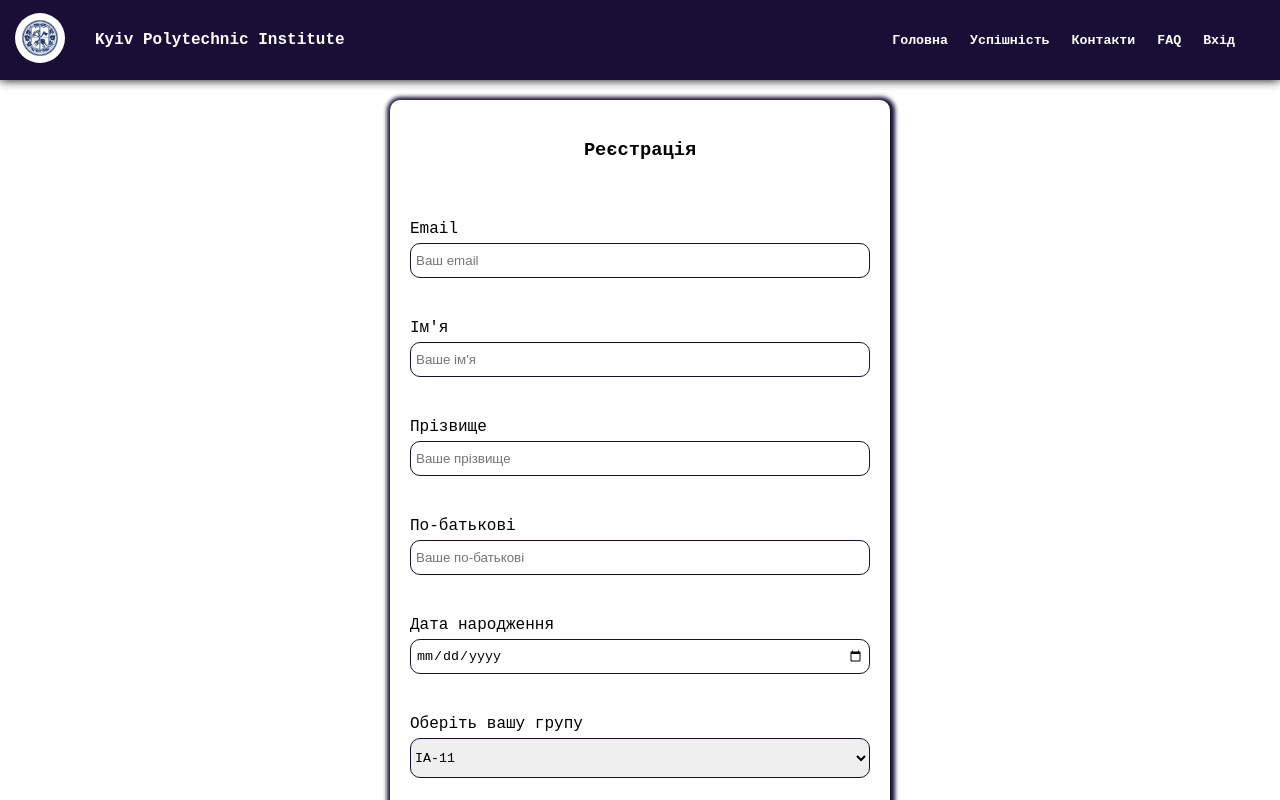
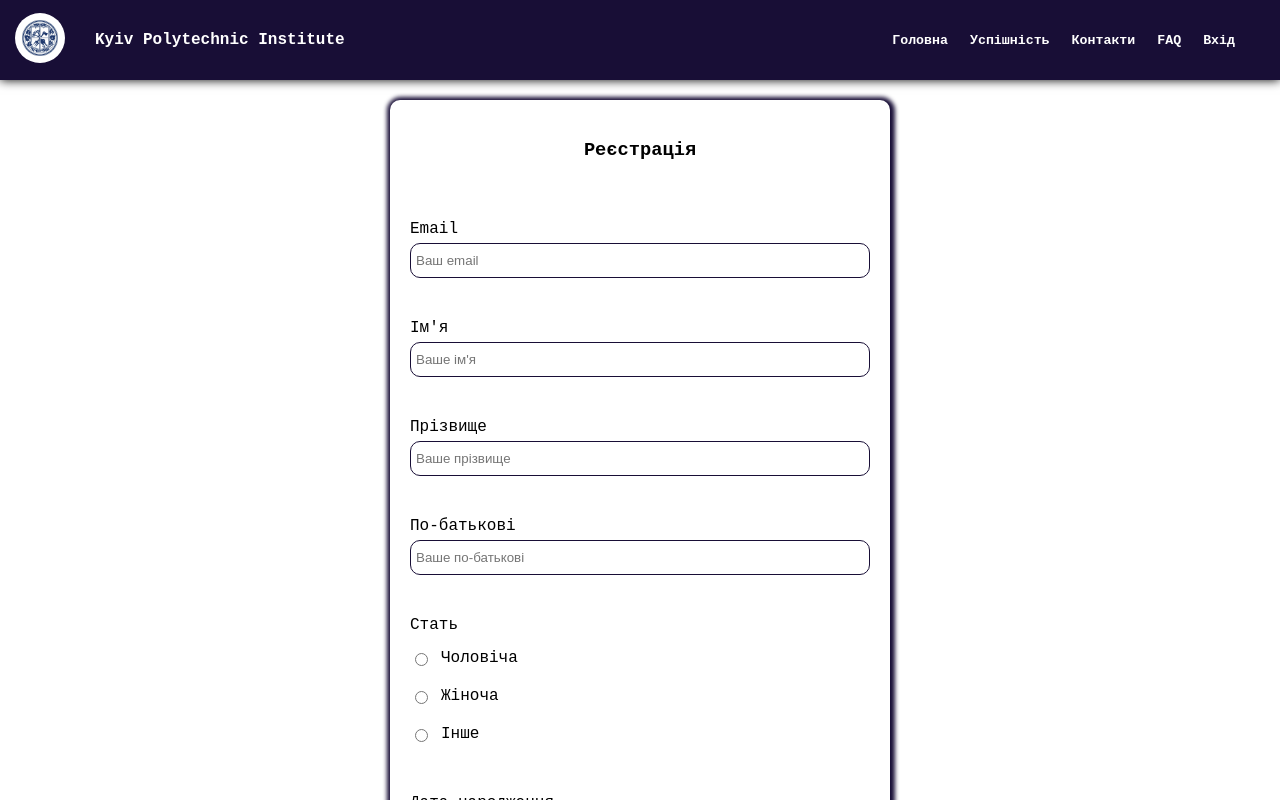
Before and after one commit to Gr1ngoire/web-register-react, a React (Create React App) app: page /sign-up in a window 1280 px wide. Shown: the top 800 px of the page. Built offline with nearby package versions, Linux system fonts and the light colour scheme; a web font is replaced by a local one.

Commit message:
Lab06: initial user registration data type and inputs

```diff
--- a/src/common/types/types.ts
+++ b/src/common/types/types.ts
@@ -2,3 +2,4 @@ export {type ContactItemDto} from './contacts/contacts'
 export {type QuestionItemDto} from './faq/faq'
 export {type NewsItemDto} from './news/news'
 export {type StudentItemDto} from './students/students'
+export {type UserRegisterData} from './user/user'
--- /dev/null
+++ b/src/common/types/user/user.ts
@@ -0,0 +1 @@
+export {type UserRegisterData} from './user-register-data.type'
--- a/src/components/sign-up/sign-up.tsx
+++ b/src/components/sign-up/sign-up.tsx
@@ -1,10 +1,17 @@
-import {FC} from "react";
+import {FC, useState} from "react";
 
 import styles from './styles.module.css'
 import {Link} from "react-router-dom";
 import {AppRoutes} from "../../common/enums/app/app-route.enum";
 
 const SignUp: FC = () => {
+    const [userData, setUserData] = useState();
+
+    const handleChangeFormState = (event: Event): void => {
+
+    }
+
+
     return <div className={styles.signUpWrapper}>
         <form className={styles.signUpForm}>
             <h3 className={styles.formHeading}>Реєстрація</h3>
@@ -16,6 +23,21 @@ const SignUp: FC = () => {
             <input placeholder="Ваше прізвище" type="text" name="surname"/>
             <label className={styles.formLabel}>По-батькові</label>
             <input placeholder="Ваше по-батькові"  type="text" name="secondName"/>
+            <ul className={styles.genderSection}>
+                <label className={styles.formLabel}>Стать</label>
+                <div className={styles.genderSectionFraction}>
+                    <input placeholder="Ваше по-батькові"  type="radio" value="male" name="gender"/>
+                    <label className={styles.genderOptionLabel}>Чоловіча</label>
+                </div>
+                <div className={styles.genderSectionFraction}>
+                    <input placeholder="Ваше по-батькові"  type="radio" value="female" name="gender"/>
+                    <label className={styles.genderOptionLabel}>Жіноча</label>
+                </div>
+                <div className={styles.genderSectionFraction}>
+                    <input placeholder="Ваше по-батькові"  type="radio" value="other" name="gender"/>
+                    <label className={styles.genderOptionLabel}>Інше</label>
+                </div>
+            </ul>
             <label className={styles.formLabel}>Дата народження</label>
             <input placeholder="Ваша дата народження"  type="date" name="birthDate"/>
             <label className={styles.formLabel}>Оберіть вашу групу</label>
--- a/src/components/sign-up/styles.module.css
+++ b/src/components/sign-up/styles.module.css
@@ -82,6 +82,23 @@
     border-bottom-left-radius: 20px;
 }
 
+.genderSection {
+    display: flex;
+    flex-direction: column;
+    align-items: flex-start;
+    margin: 0;
+    padding: 0;
+}
+
+.genderSectionFraction {
+    display: flex;
+    align-items: center;
+}
+
+.genderOptionLabel {
+    margin-left: 10px;
+}
+
 @media (max-width: 1200px) {
 
     .signUpForm {
```
Also changed, not shown: src/common/types/user/user-register-data.type.ts (added, +16 -0 lines), 2 other files (tests, documents, lock files or other folders).
